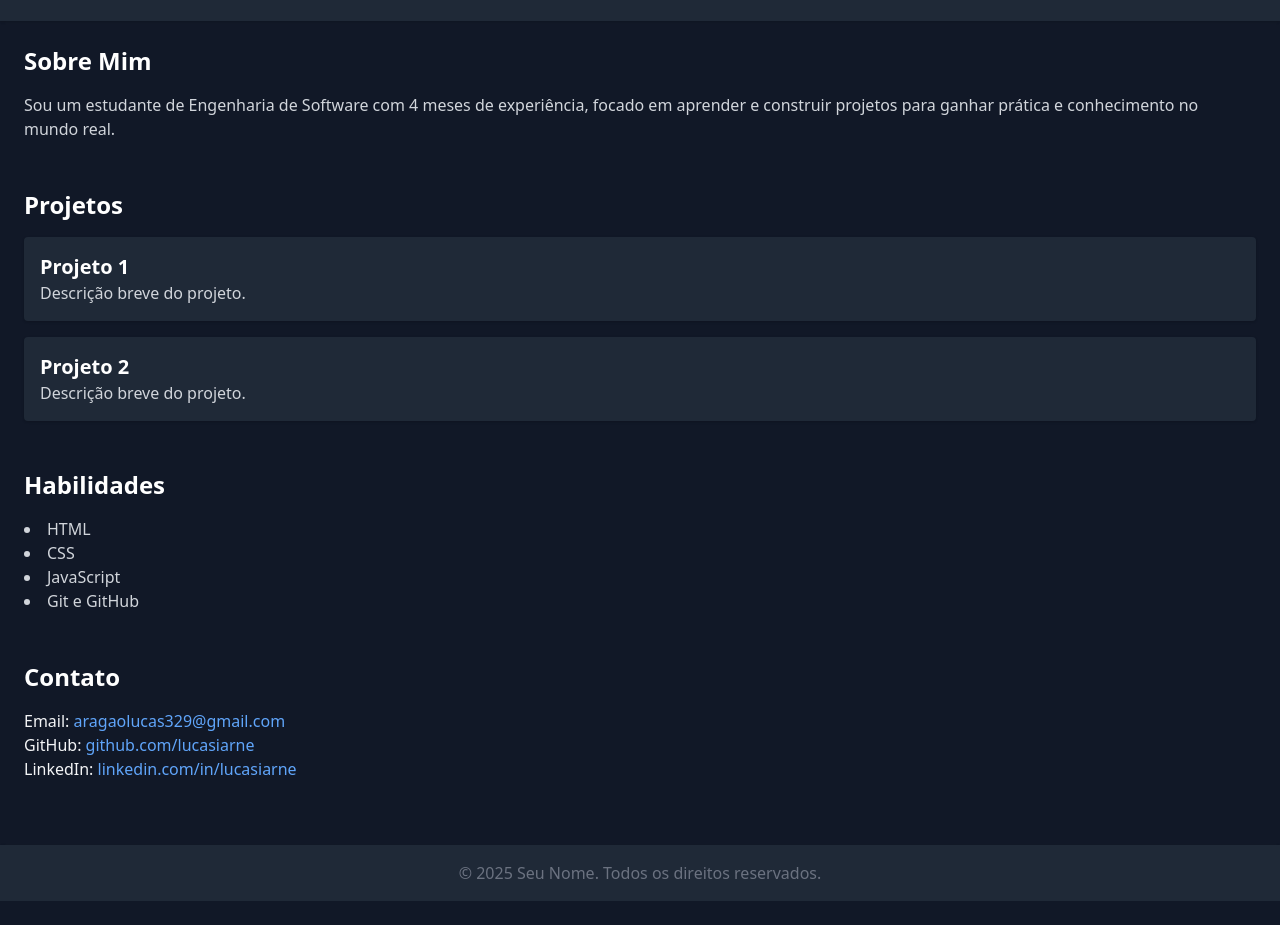
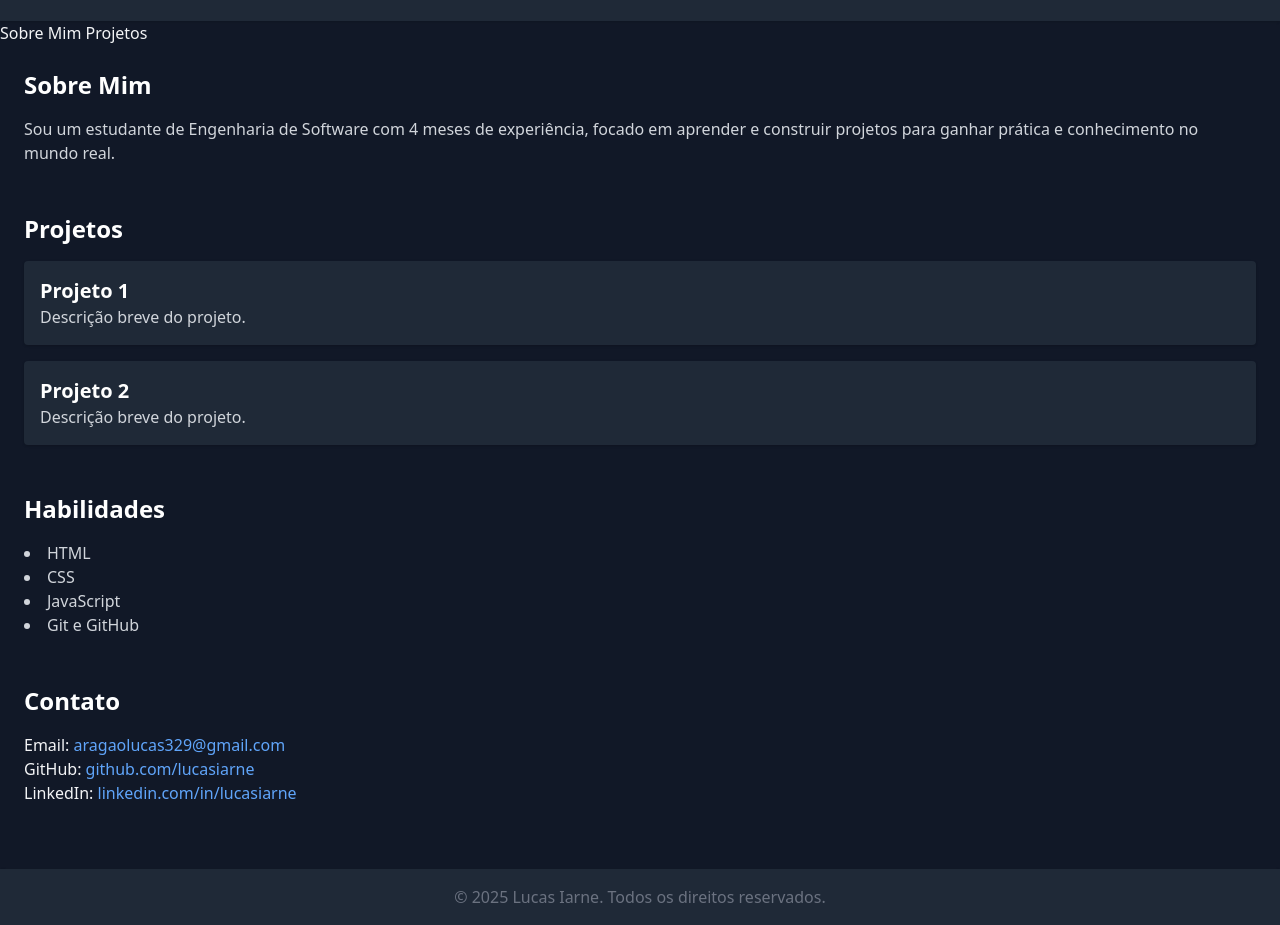
Before and after one commit to dustcpu/meu-portfolio, a plain HTML site: page index.html in a window 1280 px wide. Shown: the part 87-1012 px from the top of the page. Before the commit the page ends 988 px from the top, so only its background shows below. Drawn offline with nearby package versions, Linux system fonts and the light colour scheme.

Commit message:
Update index.html

```diff
--- a/index.html
+++ b/index.html
@@ -14,6 +14,19 @@
       <p class="text-gray-400">Estudante de Engenharia de Software</p>
     </div>
   </header>
+<!-- Navegação -->
+  <nav>
+    <ul>
+      <li>
+        <a>
+          Sobre Mim
+          <a>Projetos</a>
+        </a>
+      </li>
+    </ul>
+  </nav>
+
+
 
   <!-- Sobre -->
   <section class="container mx-auto p-6">
@@ -57,7 +70,7 @@
 
   <!-- Rodapé -->
   <footer class="bg-gray-800 shadow p-4 text-center mt-10">
-    <p class="text-gray-500">&copy; 2025 Seu Nome. Todos os direitos reservados.</p>
+    <p class="text-gray-500">&copy; 2025 Lucas Iarne. Todos os direitos reservados.</p>
   </footer>
 </body>
 </html>
```
